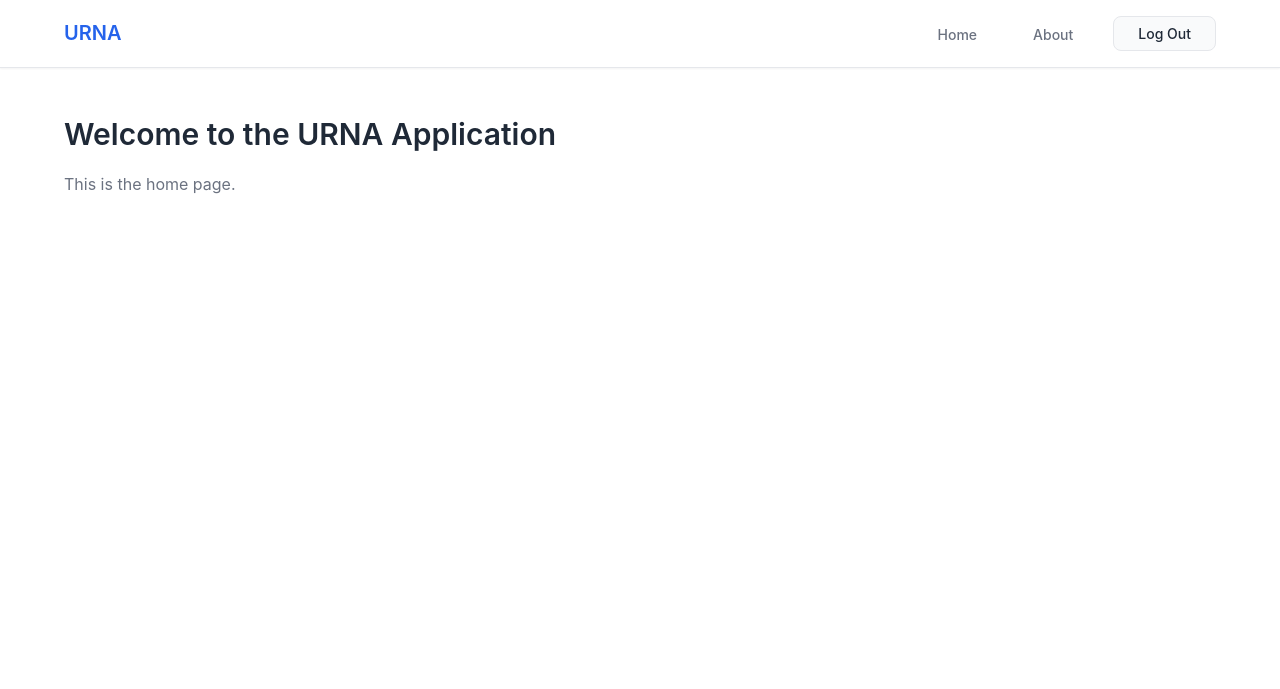
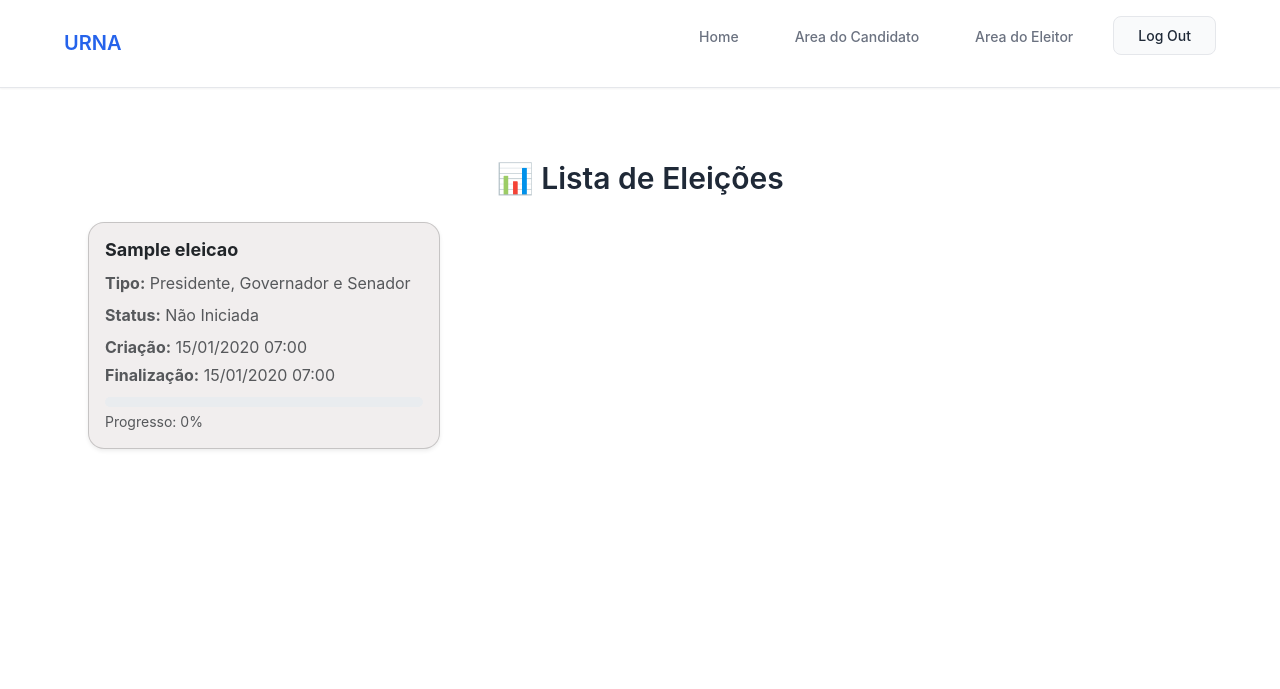
Before and after one commit to Junior-Rosa/urna-eletronica, a Django app: page / in a window 1280 px wide. Shown: the top 689 px of the page. Run offline with Django 5.2, Linux system fonts and the light colour scheme; a user stored in the database is signed in; tables that the repository leaves empty hold one stand-in row (values such as "Sample post"); some libraries are stand-ins or nearby versions.

Commit message:
feat: add dashboard cards

```diff
--- /dev/null
+++ b/src/static/css/index.css
@@ -0,0 +1,3 @@
+.card{
+    background-color: rgba(199, 185, 185, 0.247);
+}
--- a/src/templates/_partials/base.html
+++ b/src/templates/_partials/base.html
@@ -6,11 +6,15 @@
     <meta name="viewport" content="width=device-width, initial-scale=1.0">
     <meta name="description" content="URNA - Voting Application">
     <title>URNA{% block title %}{% endblock %}</title>
+
+    <link href="https://cdn.jsdelivr.net/npm/bootstrap@5.3.2/dist/css/bootstrap.min.css" rel="stylesheet" integrity="sha384-T3c6CoIi6uLrA9TneNEoa7RxnatzjcDSCmG1MXxSR1GAsXEV/Dwwykc2MPK8M2HN" crossorigin="anonymous">
+
+    <link rel="shortcut icon" type="image/png" href="{% static 'favicon.ico' %}"/>
     <link rel="stylesheet" href="{% static 'css/style.css' %}">
     {% block extra_head %}{% endblock %}
 </head>
 <body>
-    {% include 'partials/_toast.html' %}
+    {% include '_partials/toast.html' %}
     <header>
         <div>
             <h1>URNA</h1>
@@ -20,7 +24,8 @@
             <nav>
                 <ul>
                     <li><a href="/">Home</a></li>
-                    <li><a href="#about">About</a></li>
+                    <li><a href="#about">Area do Candidato</a></li>
+                    <li><a href="#about">Area do Eleitor</a></li>
                     <li>
                         <form action="{% url 'logout' %}" method="post" style="display: inline;">
                             {% csrf_token %}
--- a/src/urna/models/candidato.py
+++ b/src/urna/models/candidato.py
@@ -3,6 +3,8 @@
 from django.db import models
 from .eleitor import Eleitor
 from django.core.exceptions import ValidationError
+from django.utils import timezone
+
 
 class Eleicao(models.Model):
     """Representa uma eleição."""
@@ -21,14 +23,23 @@
     tipo = models.CharField(max_length=20, choices=TIPO_ELEICAO_CHOICES, verbose_name="Tipo de Eleição")
     status = models.CharField(max_length=20, choices=STATUS_CHOICES, default='NAO_INICIADA', verbose_name="Status")
     data_criacao = models.DateTimeField(auto_now_add=True)
+    data_finalizacao = models.DateTimeField(null=True, blank=True)
+
 
     def __str__(self):
         return self.nome
+
+    def verificar_status(self):
+        """Atualiza o status automaticamente se a data final já passou."""
+        if self.data_finalizacao and self.data_finalizacao <= timezone.now() and self.status != 'FINALIZADA':
+            self.status = 'FINALIZADA'
+            super().save(update_fields=['status'])
 
 
     def save(self, *args, **kwargs):
         novo = self.pk is None
         super().save(*args, **kwargs)
+        self.verificar_status()
 
         if novo:
             if self.tipo == 'PRESIDENCIAL':
--- a/src/urna/templates/index.html
+++ b/src/urna/templates/index.html
@@ -1,8 +1,62 @@
 {% extends "_partials/base.html" %}
+{% load static%}
+{% block title %} - Home{% endblock %}
+{% block extra_head%}
+<link rel="stylesheet" href="{% static 'css/index.css' %}">
+{% endblock %}
+{% block content %}
+<div class="container mt-4">
+  <h2 class="mb-4 text-center">📊 Lista de Eleições</h2>
 
-{% block title %} - Home{% endblock %}
+  <div class="row g-4">
+    {% for eleicao in eleicoes %}
+      <div class="col-md-4">
+        <div class="card shadow-sm rounded-4 h-100">
+          <div class="card-body">
+            <h5 class="card-title fw-bold">{{ eleicao.nome }}</h5>
+            <p class="text-muted mb-1"><strong>Tipo:</strong> {{ eleicao.get_tipo_display }}</p>
+            <p class="text-muted mb-1"><strong>Status:</strong> {{ eleicao.get_status_display }}</p>
+            <p class="text-muted mb-2">
+              <strong>Criação:</strong> {{ eleicao.data_criacao|date:"d/m/Y H:i" }}<br>
+              {% if eleicao.data_finalizacao %}
+                <strong>Finalização:</strong> {{ eleicao.data_finalizacao|date:"d/m/Y H:i" }}
+              {% else %}
+                <strong>Finalização:</strong> <span class="text-warning">Sem data definida</span>
+              {% endif %}
+            </p>
 
-{% block content %}
-    <h2>Welcome to the URNA Application</h2>
-    <p>This is the home page.</p>
+            <!-- Barra de progresso -->
+            <div class="progress" style="height: 10px;">
+              {% if eleicao.status == 'FINALIZADA' %}
+                <div class="progress-bar bg-success" role="progressbar"
+                     style="width: 100%;" aria-valuenow="100" aria-valuemin="0" aria-valuemax="100"></div>
+              {% else %}
+                <div class="progress-bar
+                            {% if eleicao.status == 'EM_ANDAMENTO' %}bg-primary{% else %}bg-secondary{% endif %}"
+                     role="progressbar"
+                     style="width: {{ eleicao.progresso|floatformat:0 }}%;"
+                     aria-valuenow="{{ eleicao.progresso|floatformat:0 }}" aria-valuemin="0" aria-valuemax="100">
+                </div>
+              {% endif %}
+            </div>
+
+            <small class="text-muted d-block mt-1">
+              Progresso: {{ eleicao.progresso|floatformat:0 }}%
+            </small>
+
+            {% if eleicao.status == 'FINALIZADA'%}
+                <div class="d-grid mt-3">
+                    <a href="#" class="btn btn-outline-secondary btn-sm">
+                        📄 Gerar Relatório de Votos
+                    </a>
+                </div>
+            {% endif %}
+          </div>
+        </div>
+      </div>
+    {% empty %}
+      <p class="text-center text-muted">Nenhuma eleição cadastrada.</p>
+    {% endfor %}
+  </div>
+</div>
 {% endblock %}
--- a/src/urna/views/votacao.py
+++ b/src/urna/views/votacao.py
@@ -1,8 +1,28 @@
 from django.views import View
+from django.views.generic import ListView
+from django.utils import timezone
 from django.shortcuts import render
 from django.contrib.auth.mixins import LoginRequiredMixin
+from ..models import Eleicao
+
+class IndexView(LoginRequiredMixin, ListView):
+
+    model = Eleicao
+    template_name = 'index.html'
+    context_object_name = 'eleicoes'
 
 
-class IndexView(LoginRequiredMixin, View):
-    def get(self, request):
-        return render(request, 'index.html')
+    def get_context_data(self, **kwargs):
+        context = super().get_context_data(**kwargs)
+        agora = timezone.now()
+
+        for eleicao in context['eleicoes']:
+            if eleicao.data_finalizacao:
+                total_dias = (eleicao.data_finalizacao - eleicao.data_criacao).total_seconds()
+                dias_passados = (agora - eleicao.data_criacao).total_seconds()
+                progresso = (dias_passados / total_dias) * 100 if total_dias > 0 else 0
+                eleicao.progresso = max(0, min(progresso, 100))
+            else:
+                eleicao.progresso = 0
+
+        return context
```
Also changed, not shown: src/static/favicon.ico (added), src/urna/migrations/0002_eleicao_data_finalizacao_alter_voto_candidato_and_more.py (added), 1 other file.
